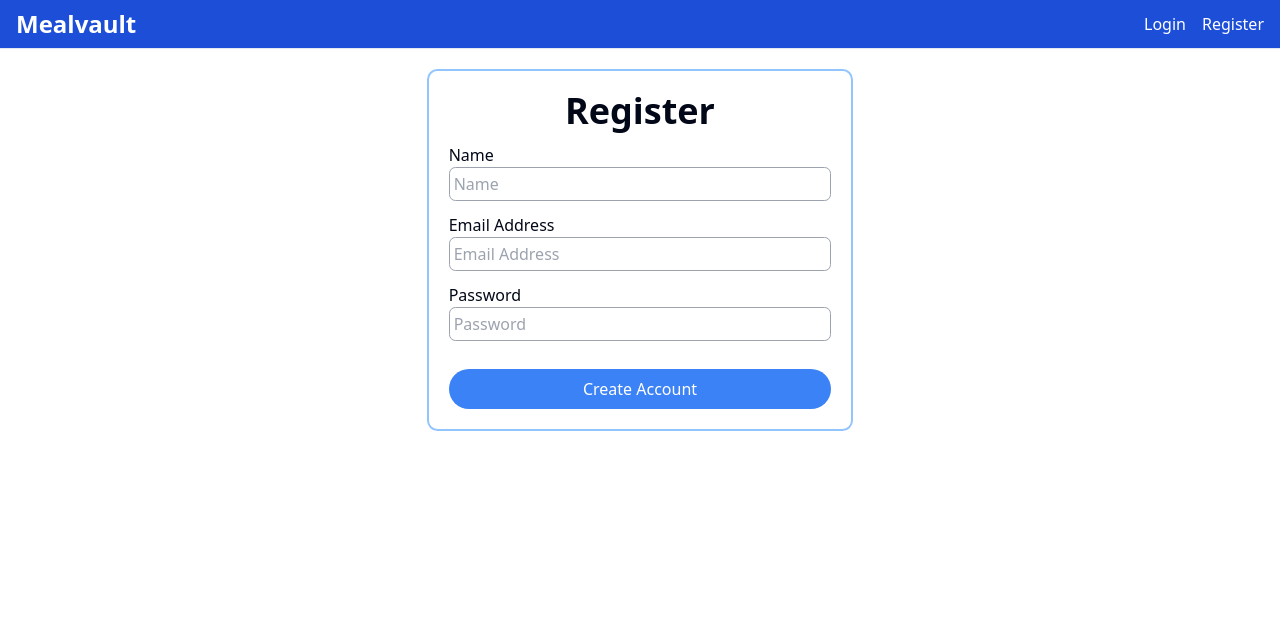
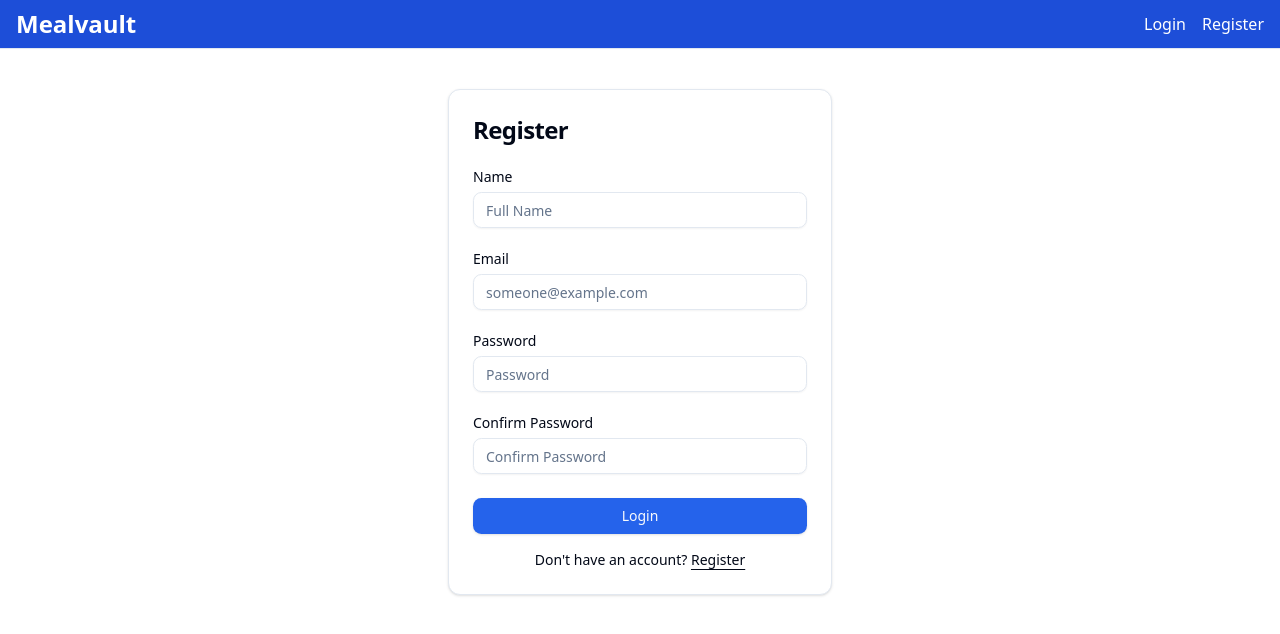
Before and after one commit to RyanTurner02/mealvault, a Next.js app in the folder web/: page /register in a window 1280 px wide. Shown: the top 634 px of the page. Built offline with nearby package versions, Linux system fonts and the light colour scheme; no server answers.

Commit message:
Create register-form component

```diff
--- a/web/src/app/globals.css
+++ b/web/src/app/globals.css
@@ -2,14 +2,9 @@
 @tailwind components;
 @tailwind utilities;
 
-.text-field {
-    @apply p-1 border border-gray-400 rounded-sm;
-}
-
 .text-link {
     @apply text-blue-600 hover:text-blue-800;
 }
-
 
 @layer base {
   :root {
@@ -68,9 +63,6 @@
   }
 }
 
-
-
-
 @layer base {
   * {
     @apply border-border;
--- a/web/src/app/register/page.tsx
+++ b/web/src/app/register/page.tsx
@@ -1,84 +1,17 @@
 "use client";
 
 import Header from "@/app/components/header";
-import { ChangeEventHandler, useEffect, useState } from "react";
-import { useUserContext } from "@/app/hooks/UserHook";
-import { useRouter } from "next/navigation";
+import { RegisterForm } from "@/components/register-form";
 
 export default function Register() {
-  const [name, setName] = useState("");
-  const [email, setEmail] = useState("");
-  const [password, setPassword] = useState("");
-  const userContext = useUserContext();
-  const router = useRouter();
-
-  useEffect(() => {
-    if (!userContext?.isLoading && userContext?.user) {
-      router.push("/");
-    }
-  }, [router, userContext?.isLoading, userContext?.user]);
-
-  const updateName: ChangeEventHandler<HTMLInputElement> = (e) => {
-    setName(e.target.value);
-  }
-
-  const updateEmail: ChangeEventHandler<HTMLInputElement> = (e) => {
-    setEmail(e.target.value);
-  }
-
-  const updatePassword: ChangeEventHandler<HTMLInputElement> = (e) => {
-    setPassword(e.target.value);
-  }
-
-  const handleSubmit = async (e: React.FormEvent<HTMLFormElement>) => {
-    e.preventDefault();
-
-    const response = await fetch(`${process.env.NEXT_PUBLIC_URL}:${process.env.NEXT_PUBLIC_API_PORT}/api/user/create`, {
-      method: "POST",
-      credentials: "include",
-      headers: {
-        "Content-Type": "application/json"
-      },
-      body: JSON.stringify({ name, email, password })
-    });
-
-    if (!response.ok) {
-      console.log("Could not create account");
-      return;
-    }
-
-    await userContext?.refreshUser();
-
-    if (!userContext?.isLoading && userContext?.user) {
-      router.push("/");
-    }
-  }
-
   return (
-    <>
+    <div className="min-h-svh">
       <Header />
-      <main>
-        <div className="flex justify-center">
-          <div className="w-11/12 p-5 mt-5 border-2 border-blue-300 rounded-lg sm:w-8/12 md:w-8/12 lg:w-6/12 xl:w-4/12">
-            <h1 className="mb-3 text-4xl font-bold text-center">Register</h1>
-            <form className="flex flex-col" onSubmit={handleSubmit}>
-              <div className="flex flex-col mb-3">
-                <label htmlFor="name">Name</label>
-                <input className="text-field" id="name" type="text" placeholder="Name" value={name} onChange={updateName} required />
-              </div>
-              <div className="flex flex-col mb-3">
-                <label htmlFor="email">Email Address</label>
-                <input className="text-field" id="email" type="text" placeholder="Email Address" value={email} onChange={updateEmail} required />
-              </div>
-              <div className="flex flex-col mb-7">
-                <label htmlFor="password">Password</label>
-                <input className="text-field" id="password" type="password" placeholder="Password" value={password} onChange={updatePassword} required />
-              </div>
-              <button className="px-3 py-2 text-white bg-blue-500 rounded-full hover:bg-blue-600">Create Account</button>
-            </form>
-          </div>
+      <div className="flex items-center justify-center w-full p-6 md:p-10">
+        <div className="w-full max-w-sm">
+          <RegisterForm />
         </div>
-      </main>
-    </>
+      </div>
+    </div>
   );
 }
--- /dev/null
+++ b/web/src/components/register-form.tsx
@@ -0,0 +1,70 @@
+import { cn } from "@/lib/utils"
+import { Button } from "@/components/ui/button"
+import {
+  Card,
+  CardContent,
+  CardHeader,
+  CardTitle,
+} from "@/components/ui/card"
+import { Input } from "@/components/ui/input"
+import { Label } from "@/components/ui/label"
+
+export function RegisterForm({
+  className,
+  ...props
+}: React.ComponentPropsWithoutRef<"div">) {
+  return (
+    <div className={cn("flex flex-col gap-6", className)} {...props}>
+      <Card>
+        <CardHeader>
+          <CardTitle className="text-2xl">Register</CardTitle>
+        </CardHeader>
+        <CardContent>
+          <form>
+            <div className="flex flex-col gap-6">
+              <div className="grid gap-2">
+                <Label htmlFor="name">Name</Label>
+                <Input
+                  id="name"
+                  type="text"
+                  placeholder="Full Name"
+                  required
+                />
+              </div>
+              <div className="grid gap-2">
+                <Label htmlFor="email">Email</Label>
+                <Input
+                  id="email"
+                  type="email"
+                  placeholder="someone@example.com"
+                  required
+                />
+              </div>
+              <div className="grid gap-2">
+                <div className="flex items-center">
+                  <Label htmlFor="password">Password</Label>
+                </div>
+                <Input id="password" type="password" placeholder="Password" required />
+              </div>
+              <div className="grid gap-2">
+                <div className="flex items-center">
+                  <Label htmlFor="confirm-password">Confirm Password</Label>
+                </div>
+                <Input id="confirm-password" type="password" placeholder="Confirm Password" required />
+              </div>
+              <Button type="submit" className="w-full">
+                Login
+              </Button>
+            </div>
+            <div className="mt-4 text-sm text-center">
+              Don&apos;t have an account?{" "}
+              <a href="#" className="underline underline-offset-4">
+                Register
+              </a>
+            </div>
+          </form>
+        </CardContent>
+      </Card>
+    </div>
+  )
+}
```
